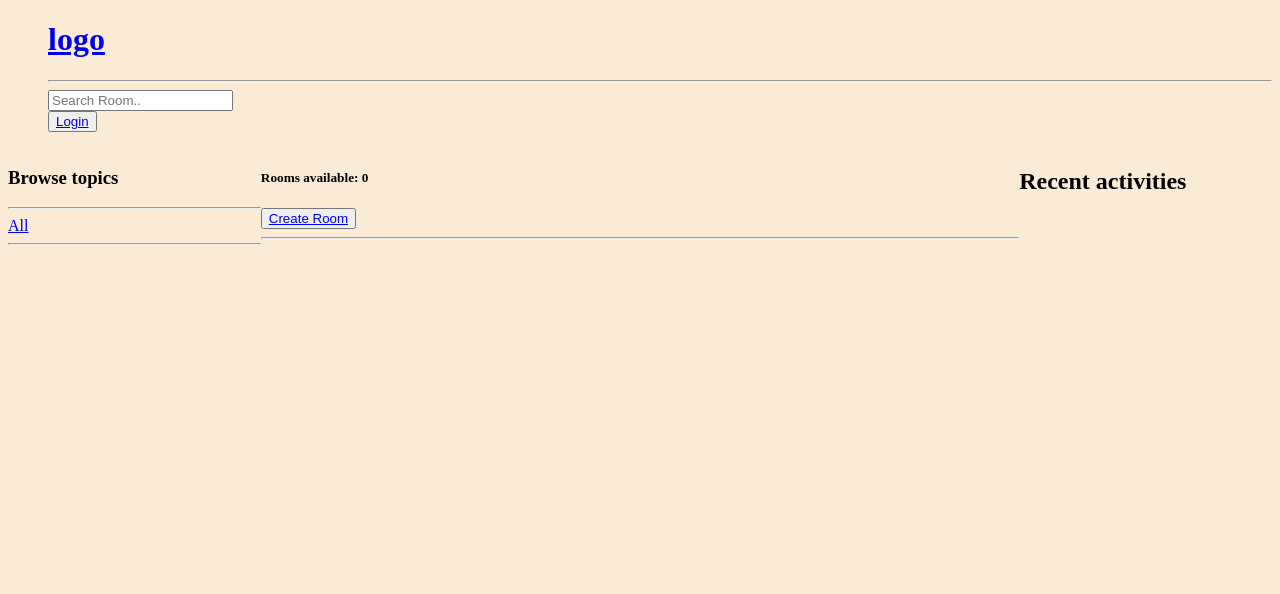
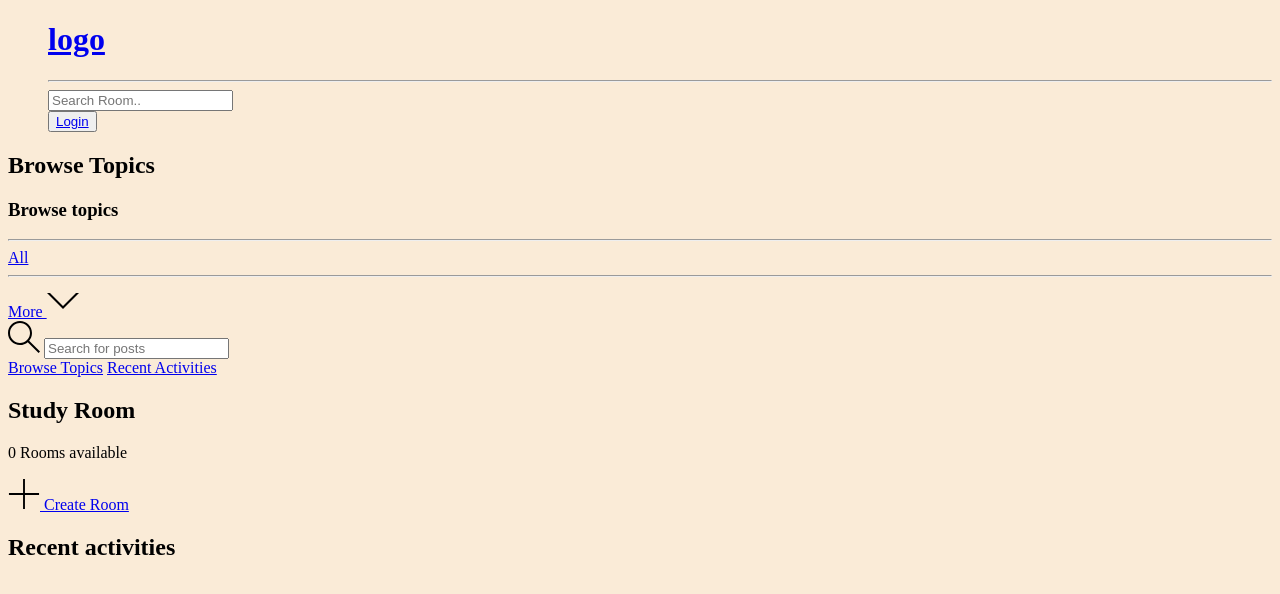
Before and after one commit to alejandroBarraza/chatApp, a Django app: page / in a window 1280 px wide. Shown: the top 594 px of the page. Run offline with Django 4.2, Linux system fonts and the light colour scheme; data that the repository does not hold is empty.

Commit message:
update home page

```diff
--- a/base/templates/base/home.html
+++ b/base/templates/base/home.html
@@ -1,41 +1,65 @@
 {% extends 'main.html' %}
+{% block content %}
+<main class="layout layout--3">
+  <div class="container">
+    <!-- Topics Start -->
+    <div class="topics">
+      <div class="topics__header">
+        <h2>Browse Topics</h2>
+      </div>
+      {% include 'base/topics_container.html' %}
+      <!-- fix a after  -->
+      <a class="btn btn--link" href="topics.html">
+        More
+        <svg version="1.1" xmlns="http://www.w3.org/2000/svg" width="32" height="32" viewBox="0 0 32 32">
+          <title>chevron-down</title>
+          <path d="M16 21l-13-13h-3l16 16 16-16h-3l-13 13z"></path>
+        </svg>
+      </a>
+    </div>
+    <!-- Topics End -->
 
-
-{% block content %}
-
-<style>
-    .home-container {
-        display: grid;
-        grid-template-columns: 1fr 3fr 1fr;
-    }
-</style>
-
-<div class="home-container">
-
+    <!-- Room List Start -->
+    <div class="roomList">
+      <div class="mobile-menu">
+        <form class="header__search">
+          <label>
+            <svg version="1.1" xmlns="http://www.w3.org/2000/svg" width="32" height="32" viewBox="0 0 32 32">
+              <title>search</title>
+              <path
+                d="M32 30.586l-10.845-10.845c1.771-2.092 2.845-4.791 2.845-7.741 0-6.617-5.383-12-12-12s-12 5.383-12 12c0 6.617 5.383 12 12 12 2.949 0 5.649-1.074 7.741-2.845l10.845 10.845 1.414-1.414zM12 22c-5.514 0-10-4.486-10-10s4.486-10 10-10c5.514 0 10 4.486 10 10s-4.486 10-10 10z"
+              ></path>
+            </svg>
+            <input placeholder="Search for posts" />
+          </label>
+        </form>
+        <div class="mobile-menuItems">
+          <a class="btn btn--main btn--pill" href="#">Browse Topics</a>
+          <a class="btn btn--main btn--pill" href="#">Recent Activities</a>
+        </div>
+      </div>
+      <div class="roomList__header">
         <div>
-        {% include 'base/topics_container.html' %}
+          <h2>Study Room</h2>
+          <p>{{room_count}} Rooms available</p>
         </div>
-
-    <div class="home-rooms-container">
-        <div class="home-create-room">
-            <h5>Rooms available: {{room_count}}  </h5>
-            <button>
-                <a href="{% url 'create-room' %}">
+        <a class="btn btn--main" href="{% url 'create-room' %}">
+          <svg version="1.1" xmlns="http://www.w3.org/2000/svg" width="32" height="32" viewBox="0 0 32 32">
+            <title>add</title>
+            <path
+              d="M16.943 0.943h-1.885v14.115h-14.115v1.885h14.115v14.115h1.885v-14.115h14.115v-1.885h-14.115v-14.115z"
+            ></path>
+          </svg>
           Create Room
         </a>
-            </button>
-            <hr>
       </div>
-
-        <div>
       {% include 'base/feed_component.html' %}
     </div>
+    <!-- Room List End -->
+
+    <!-- Activities Start -->
+    {% include 'base/activity_feed_component.html' %}
+    <!-- Activities End -->
   </div>
-
-    <div class="activity-container">
-        {% include 'base/activity_feed_component.html' %}
-    </div>
-</div>
-
-
-{% endblock content %}
+</main>
+{% endblock %}
```
Also changed, not shown: base/templates/base/home_old.html (added, +41 -0 lines). Lines whose indentation alone changed are shown as unchanged.
